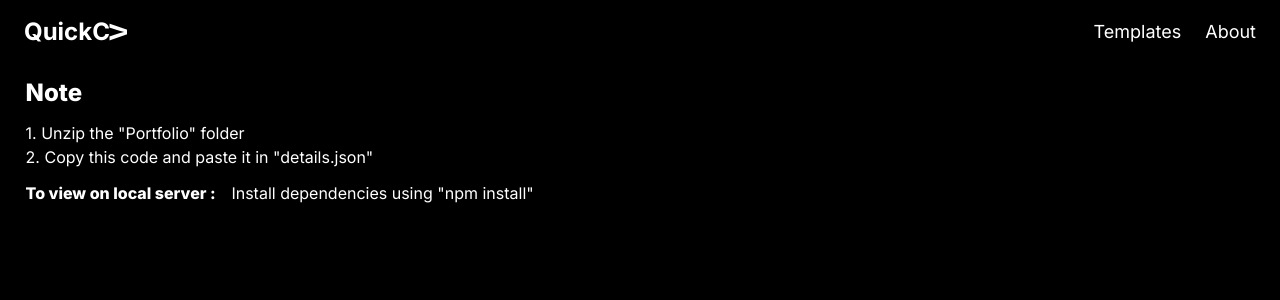
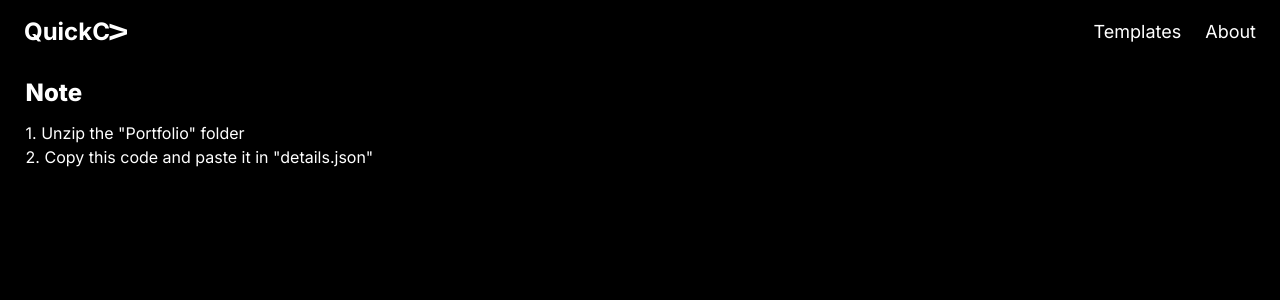
Before and after one commit to harshitk2408/QuickCV, a Next.js app: page /json-display in a window 1280 px wide. Shown: the top 300 px of the page. Built offline with nearby package versions, Linux system fonts and the light colour scheme.

Commit message:
Final Changes

```diff
--- a/src/app/json-display/page.js
+++ b/src/app/json-display/page.js
@@ -10,7 +10,6 @@ function SearchBarContent() {
       <h1 className='text-2xl font-extrabold mb-[1%]'>Note</h1>
       1. Unzip the &quot;Portfolio&quot; folder<br/>
       2. Copy this code and paste it in &quot;details.json&quot;<br/>
-      <div className='mt-[1%]'><span className='text-1xl font-extrabold mb-[1%] mr-[1%]'>To view on local server  :  </span> Install dependencies using &quot;npm install&quot; </div>
       <pre className='mt-[4%]'>{data}</pre>
     </section>
   );
```
